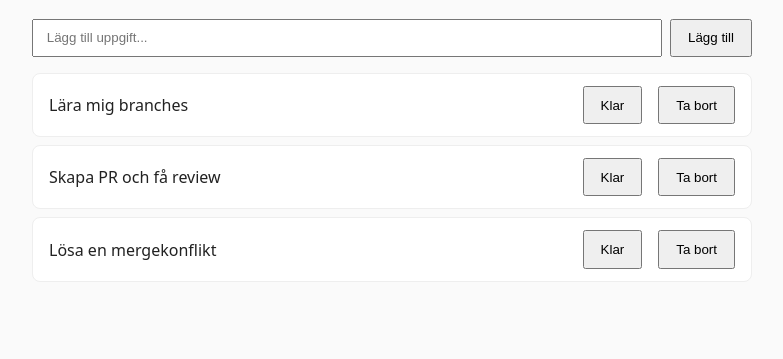
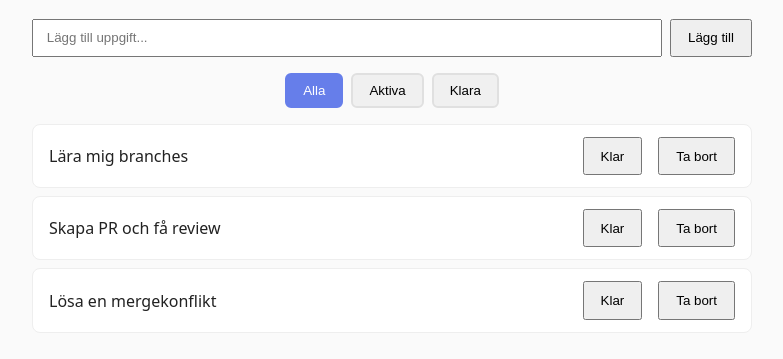
Before and after one commit to amerdervisicc/ExaminationGIT, a plain HTML site: page starter/index.html in a window 1280 px wide. Shown: the part 99-458 px from the top of the page, without its empty margins (248-1031 px from the left). Drawn offline with Linux system fonts and the light colour scheme.

Commit message:
feat(filter): add filter buttons for all/active/done todos

```diff
--- a/starter/app.js
+++ b/starter/app.js
@@ -8,9 +8,22 @@ const listEl = document.getElementById("todoList");
 const addBtn = document.getElementById("addBtn");
 const inputEl = document.getElementById("todoInput");
 
+let currentFilter = 'all';
+
 function render() {
   listEl.innerHTML = "";
-  todos.forEach((t, i) => {
+
+  // Filtrera todos baserat på currentFilter
+  const filtered = todos.filter(todo => {
+    if (currentFilter === 'active') return !todo.done;
+    if (currentFilter === 'done') return todo.done;
+    return true; // 'all'
+  });
+
+  filtered.forEach((t, i) => {
+    // Hitta original index i todos-arrayen
+    const originalIndex = todos.indexOf(t);
+
     const li = document.createElement("li");
     li.className = "item" + (t.done ? " done" : "");
 
@@ -23,14 +36,14 @@ function render() {
     const toggle = document.createElement("button");
     toggle.textContent = t.done ? "Ångra" : "Klar";
     toggle.onclick = () => {
-      todos[i].done = !todos[i].done;
+      todos[originalIndex].done = !todos[originalIndex].done;
       render();
     };
 
     const del = document.createElement("button");
     del.textContent = "Ta bort";
     del.onclick = () => {
-      todos.splice(i, 1);
+      todos.splice(originalIndex, 1);
       render();
     };
 
@@ -52,4 +65,15 @@ addBtn.addEventListener("click", () => {
   render();
 });
 
+// Filter-knappar
+const filterBtns = document.querySelectorAll('.filter-btn');
+filterBtns.forEach(btn => {
+  btn.addEventListener("click", () => {
+    currentFilter = btn.dataset.filter;
+    filterBtns.forEach(b => b.classList.remove('active'));
+    btn.classList.add('active');
+    render();
+  });
+});
+
 render();
--- a/starter/index.html
+++ b/starter/index.html
@@ -15,6 +15,12 @@
         <button id="addBtn">Lägg till</button>
       </div>
 
+      <div class="filters">
+        <button class="filter-btn active" data-filter="all">Alla</button>
+        <button class="filter-btn" data-filter="active">Aktiva</button>
+        <button class="filter-btn" data-filter="done">Klara</button>
+      </div>
+
       <ul id="todoList" class="list"></ul>
     </main>
 
--- a/starter/style.css
+++ b/starter/style.css
@@ -11,6 +11,31 @@ body {
 .actions { display: flex; gap: 0.5rem; margin: 1rem 0; }
 input { flex: 1; padding: 0.6rem 0.8rem; }
 button { padding: 0.6rem 1rem; cursor: pointer; }
+
+.filters {
+  display: flex;
+  gap: 0.5rem;
+  margin: 1rem 0;
+  justify-content: center;
+}
+
+.filter-btn {
+  padding: 0.5rem 1rem;
+  background: #f0f0f0;
+  border: 2px solid #e0e0e0;
+  border-radius: 6px;
+  transition: all 0.2s;
+}
+
+.filter-btn:hover {
+  background: #e0e0e0;
+}
+
+.filter-btn.active {
+  background: #667eea;
+  color: white;
+  border-color: #667eea;
+}
 
 .list { list-style: none; padding: 0; }
 
```
Also changed, not shown: 1 other file.
